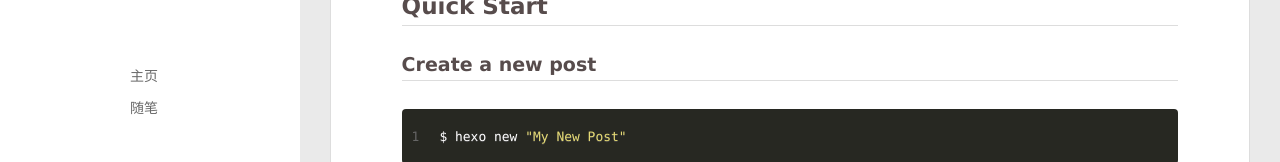
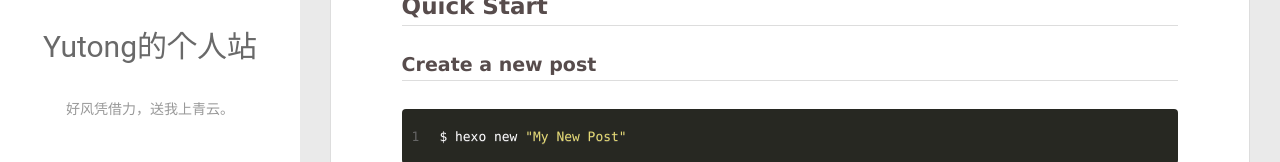
Before and after one commit to adonijahh/adonijahh.github.io, a plain HTML site: page 2021/07/11/hello-world/index.html in a window 1280 px wide. Shown: the part 243-405 px from the top of the page. Drawn offline with Linux system fonts and the light colour scheme; no server answers; files whose address does not match are found by name.

Commit message:
Site updated: 2021-07-18 00:09:45

```diff
--- a/2021/07/11/hello-world/index.html
+++ b/2021/07/11/hello-world/index.html
@@ -50,8 +50,10 @@
 			<img src="me.png" class="js-avatar">
 		</a>
 		<hgroup>
-		  <h1 class="header-author"><a href="/"></a></h1>
+		  <h1 class="header-author"><a href="/">Yutong的个人站</a></h1>
 		</hgroup>
+
+		<p class="header-subtitle">好风凭借力，送我上青云。</p>
 
 
 		<nav class="header-menu">
@@ -108,8 +110,10 @@
 				<img src="me.png" class="js-avatar">
 			</div>
 			<hgroup>
-			  <h1 class="header-author js-header-author"></h1>
+			  <h1 class="header-author js-header-author">Yutong的个人站</h1>
 			</hgroup>
+
+			<p class="header-subtitle"><i class="icon icon-quo-left"></i>好风凭借力，送我上青云。<i class="icon icon-quo-right"></i></p>
 
 
 
```
Also changed, not shown: 2021/07/12/我的第一篇博客文章/index.html (+6 -2 lines), archives/2021/07/index.html (+6 -2 lines), archives/2021/index.html (+6 -2 lines), archives/index.html (+6 -2 lines), index.html (+6 -2 lines).
